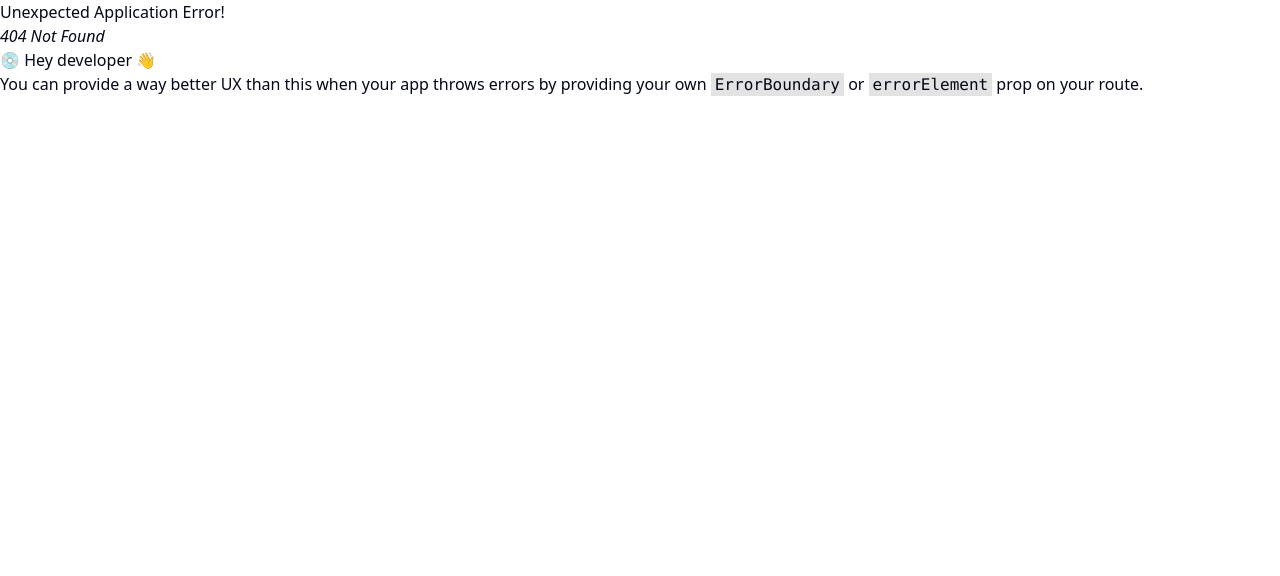
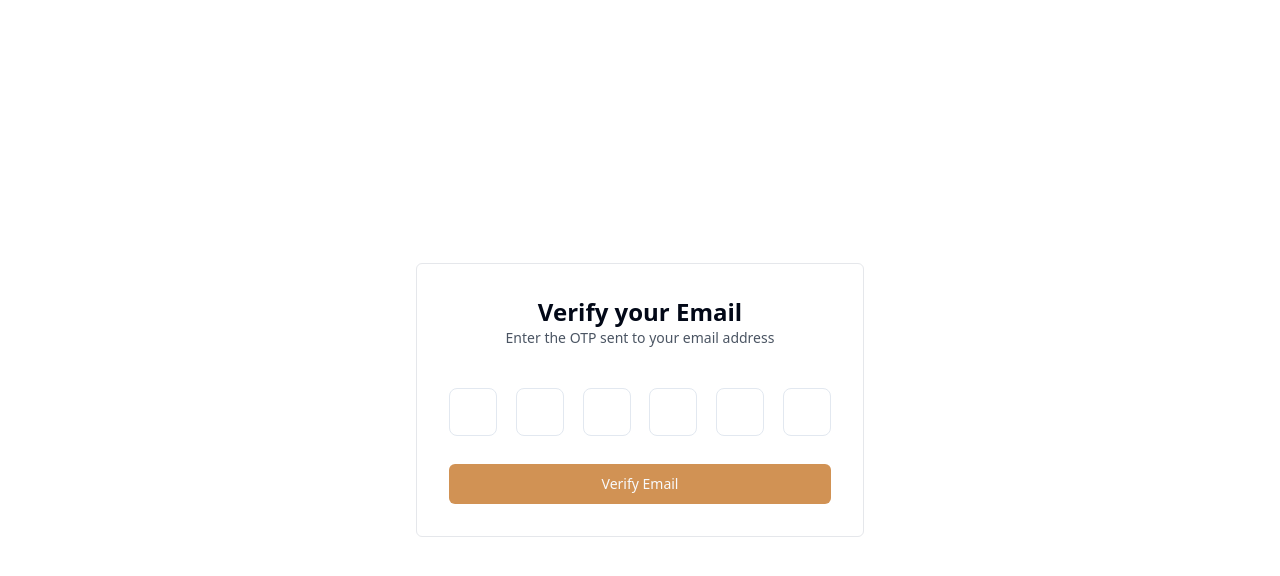
Before and after one commit to diptanshu14/food-ordering-app, a React (Vite) app in the folder client/: page /verify-email in a window 1280 px wide. Before the commit this address had no page. Shown: the top 576 px of the page. Built offline with nearby package versions, Linux system fonts and the light colour scheme.

Commit message:
verify email page ui

```diff
--- a/client/src/App.tsx
+++ b/client/src/App.tsx
@@ -4,6 +4,7 @@
 import Signup from "./pages/auth/Signup"
 import ForgotPassword from "./pages/auth/ForgotPassword"
 import ResetPassword from "./pages/auth/ResetPassword"
+import VerifyEmail from "./pages/auth/VerifyEmail"
 
 const appRouter = createBrowserRouter([
   {
@@ -25,6 +26,10 @@
   {
     path: "/reset-password",
     element: <ResetPassword />
+  },
+  {
+    path: "/verify-email",
+    element: <VerifyEmail />
   }
 ])
 
--- /dev/null
+++ b/client/src/pages/auth/VerifyEmail.tsx
@@ -0,0 +1,79 @@
+import { Button } from "@/components/ui/button"
+import { Input } from "@/components/ui/input"
+import { Loader2 } from "lucide-react"
+import { useRef, useState } from "react"
+import { useNavigate } from "react-router-dom"
+
+const VerifyEmail = () => {
+  const [otp, setOtp] = useState<string[]>(["", "", "", "", "", ""])
+  const inputRef = useRef<HTMLInputElement[]>([])
+  const navigate = useNavigate()
+  const loading = false
+
+  const handleChange = (index: number, value: string) => {
+    if (/^[a-zA-Z0-9]$/.test(value) || value === "") {
+      const newOtp = [...otp]
+      newOtp[index] = value
+      setOtp(newOtp)
+    }
+    // Move to the next input field if a digit is entered
+    if (value !== "" && index < 5) {
+      inputRef.current[index + 1]?.focus()
+    }
+  }
+
+  const handleKeyDown = (
+    index: number,
+    e: React.KeyboardEvent<HTMLInputElement>
+  ) => {
+    if (e.key === "Backspace" && !otp[index] && index > 0) {
+      inputRef.current[index - 1]?.focus()
+    }
+  }
+
+  return (
+    <div className="flex items-center justify-center h-screen w-full">
+      <div className="p-8 rounded-md w-full max-w-md flex flex-col gap-10 border border-gray-200">
+        <div className="text-center">
+          <h1 className="font-extrabold text-2xl">Verify your Email</h1>
+          <p className="text-sm text-gray-600">
+            Enter the OTP sent to your email address
+          </p>
+        </div>
+        <form>
+          <div className="flex justify-between">
+            {otp.map((letter: string, idx: number) => (
+              <Input
+                key={idx}
+                ref={(element) => (inputRef.current[idx] = element!)} // Ensure non-null assertion for TypeScript
+                type="text"
+                maxLength={1}
+                value={letter}
+                onChange={(e: React.ChangeEvent<HTMLInputElement>) =>
+                  handleChange(idx, e.target.value)
+                }
+                onKeyDown={(e: React.KeyboardEvent<HTMLInputElement>) =>
+                  handleKeyDown(idx, e)
+                }
+                className="md:w-12 md:h-12 w-8 h-8 text-center text-sm md:text-2xl font-normal md:font-bold rounded-lg focus:outline-none focus:ring-2 focus:ring-indigo-500"
+              />
+            ))}
+          </div>
+          <div className="flex justify-center mt-7">
+            {loading ? (
+              <Button disabled className="w-full bg-orange hover:bg-hoverOrange">
+                <Loader2 className="mr-2 h-4 w-4 animate-spin" /> Please wait
+              </Button>
+            ) : (
+              <Button className="w-full bg-orange hover:bg-hoverOrange">
+                Verify Email
+              </Button>
+            )}
+          </div>
+        </form>
+      </div>
+    </div>
+  )
+}
+
+export default VerifyEmail
```
